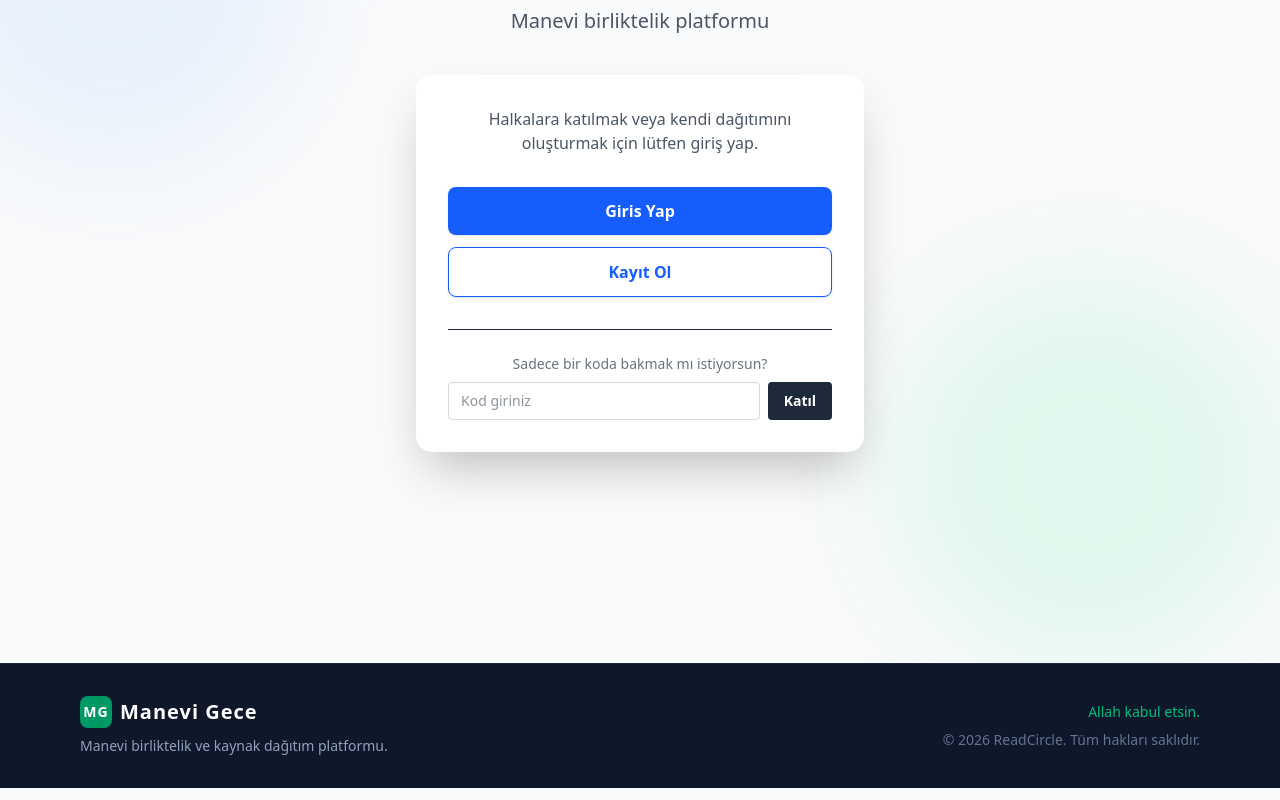
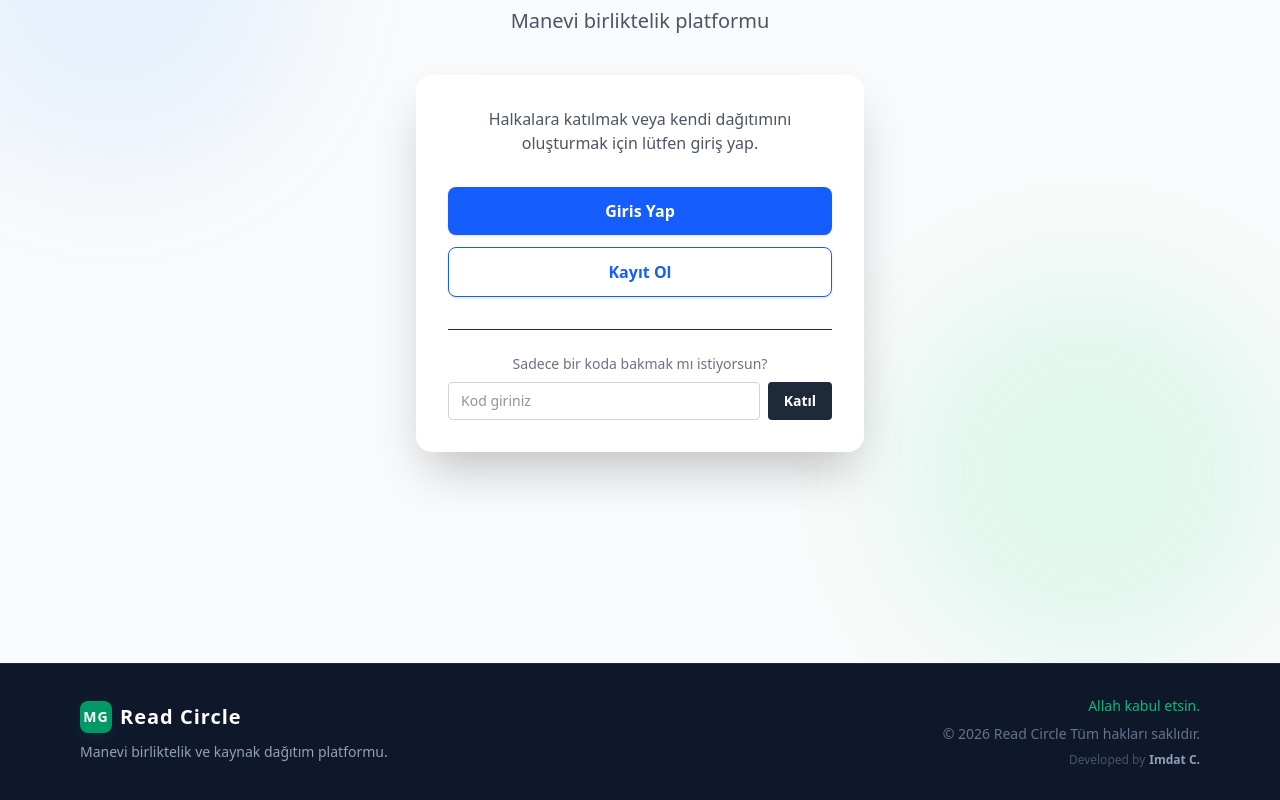
Before and after one commit to imdatce/readcircle-frontend, a Next.js app: page / in a window 1280 px wide. Shown: the part 202-1002 px from the top of the page. Built offline with nearby package versions, Linux system fonts and the light colour scheme.

Commit message:
added translations

```diff
--- a/app/components/Footer.tsx
+++ b/app/components/Footer.tsx
@@ -5,31 +5,50 @@ export default function Footer() {
   const { t } = useLanguage();
   const currentYear = new Date().getFullYear();
 
+  const developerName = "Imdat C.";
+  const developerLink = " "; // "https://github.com/imdatce";
+
   return (
     <footer className="bg-slate-900 text-slate-300 py-8 mt-auto border-t border-slate-800">
       <div className="max-w-6xl mx-auto px-4">
         <div className="flex flex-col md:flex-row justify-between items-center gap-4">
-          {/* Sol Kısım: Logo ve Açıklama */}
           <div className="text-center md:text-left">
             <h2 className="text-xl font-bold text-white tracking-wider flex items-center gap-2 justify-center md:justify-start">
-              <span className="bg-emerald-600 text-white w-8 h-8 rounded-lg flex items-center justify-center text-sm">
+              <span className="bg-emerald-600 text-white w-8 h-8 rounded-lg flex items-center justify-center text-sm shadow-emerald-900/20 shadow-lg">
                 MG
               </span>
               {t("title")}
             </h2>
-            <p className="text-sm text-slate-400 mt-2 max-w-xs">
+            <p className="text-sm text-slate-400 mt-2 max-w-xs leading-relaxed">
               {t("footerDesc")}
             </p>
           </div>
 
-          {/* Sağ Kısım: Linkler ve Telif */}
           <div className="text-center md:text-right text-sm">
             <p className="mb-2 font-medium text-emerald-500">
               {t("allahAccept")}
             </p>
             <p className="text-slate-500">
-              &copy; {currentYear} ReadCircle. {t("rightsReserved")}
+              &copy; {currentYear} {t("title")} {t("rightsReserved")}
             </p>
+
+            <div className="mt-2 text-xs text-slate-600 flex items-center justify-center md:justify-end gap-1">
+              <span>Developed by</span>
+              {developerLink ? (
+                <a
+                  href={developerLink}
+                  target="_blank"
+                  rel="noopener noreferrer"
+                  className="text-slate-400 hover:text-emerald-400 transition-colors duration-300 font-semibold"
+                >
+                  {developerName}
+                </a>
+              ) : (
+                <span className="text-slate-400 font-semibold">
+                  {developerName}
+                </span>
+              )}
+            </div>
           </div>
         </div>
       </div>
--- a/app/page.tsx
+++ b/app/page.tsx
@@ -5,10 +5,10 @@ import { useRouter } from "next/navigation";
 import { useLanguage } from "@/context/LanguageContext";
 import { useAuth } from "@/context/AuthContext";
 import Link from "next/link";
-import { SessionSummary } from "@/types";
+import { Resource, SessionSummary } from "@/types";
 
 export default function Home() {
-  const { t } = useLanguage();
+   const { t, language } = useLanguage();
   const { user, token } = useAuth();
   const router = useRouter();
   const [code, setCode] = useState("");
@@ -126,6 +126,15 @@ export default function Home() {
       console.error(error);
       alert(t("errorOccurred"));
     }
+  };
+
+   const getDisplayName = (resource: Resource) => {
+     let translation = resource.translations?.find((tr) => tr.langCode === language);
+
+     if (!translation) {
+      translation = resource.translations?.find((tr) => tr.langCode === "tr");
+    }
+    return translation ? translation.name : resource.codeKey;
   };
 
   const handleResetSession = async (
--- a/context/LanguageContext.tsx
+++ b/context/LanguageContext.tsx
@@ -21,7 +21,7 @@ const LanguageContext = createContext<LanguageContextType | undefined>(
 
 const translations = {
   tr: {
-    title: "Manevi Gece",
+    title: "Read Circle",
     subtitle: "Kaynak Dağıtım Platformu",
     backHome: "Ana Sayfa",
     loginButton: "GİRİŞ YAP",
@@ -160,7 +160,7 @@ const translations = {
       "Halkalara katılmak veya kendi dağıtımını oluşturmak için lütfen giriş yap.",
     guestCheckCode: "Sadece bir koda bakmak mı istiyorsun?",
     guestCodePlaceholder: "Kod giriniz",
-    appTitle: "Manevi Gece",
+    appTitle: "Read Circle",
     loginTitle: "Giriş Yap",
     noAccount: "Hesabın yok mu?",
     registerLink: "Hemen Kayıt Ol",
@@ -172,8 +172,8 @@ const translations = {
     creatorLabel: "Kurucu",
   },
   ku: {
-    title: "Şeva Manewî",
-    appTitle: "Şeva Manewî",
+    title: "Read Circle",
+    appTitle: "Read Circle",
     subtitle: "Platforma Belavkirina Çavkaniyan",
     backHome: "Mal",
     loginButton: "TÊKETIN",
@@ -324,7 +324,7 @@ const translations = {
     creatorLabel: "Avaker",
   },
   en: {
-    title: "Spiritual Night",
+    title: "Read Circle",
     subtitle: "Resource Distribution Platform",
     backHome: "Home",
     loginButton: "LOGIN",
@@ -475,7 +475,7 @@ const translations = {
     creatorLabel: "Creator",
   },
   ar: {
-    title: "الليلة الروحانية",
+    title: "Read Circle",
     subtitle: "منصة توزيع القراءات",
     backHome: "الرئيسية",
     loginButton: "تسجيل الدخول",
@@ -611,7 +611,7 @@ const translations = {
     guestMessage: "الرجاء تسجيل الدخول للانضمام للحلقات أو إنشاء توزيعك الخاص.",
     guestCheckCode: "تريد فقط التحقق من رمز؟",
     guestCodePlaceholder: "أدخل الرمز",
-    appTitle: "حلقة قراءة",
+    appTitle: "Read Circle",
     loginTitle: "تسجيل الدخول",
     noAccount: "ليس لديك حساب؟",
     registerLink: "سجل الآن",
@@ -624,7 +624,7 @@ const translations = {
     creatorLabel: "المنشئ",
   },
   fr: {
-    title: "Nuit Spirituelle",
+    title: "Read Circle",
     subtitle: "Plateforme de Distribution de Ressources",
     backHome: "Accueil",
     loginButton: "CONNEXION",
@@ -766,7 +766,7 @@ const translations = {
       "Veuillez vous connecter pour rejoindre des cercles ou créer votre propre distribution.",
     guestCheckCode: "Voulez-vous juste vérifier un code ?",
     guestCodePlaceholder: "Entrer le code",
-    appTitle: "Cercle de Lecture",
+    appTitle: "Read Circle",
     loginTitle: "Connexion",
     noAccount: "Pas de compte ?",
     registerLink: "S'inscrire maintenant",
--- a/types/index.ts
+++ b/types/index.ts
@@ -9,7 +9,9 @@ export interface Resource {
   type: "COUNTABLE" | "PAGED" | "JOINT" | "LIST_BASED";
   codeKey: string;
   translations: ResourceTranslation[];
+  totalUnits: number;
 }
+
 
 export interface ResourceTranslation {
   langCode: string;
```
Also changed, not shown: app/admin/page.tsx (+58 -41 lines).
